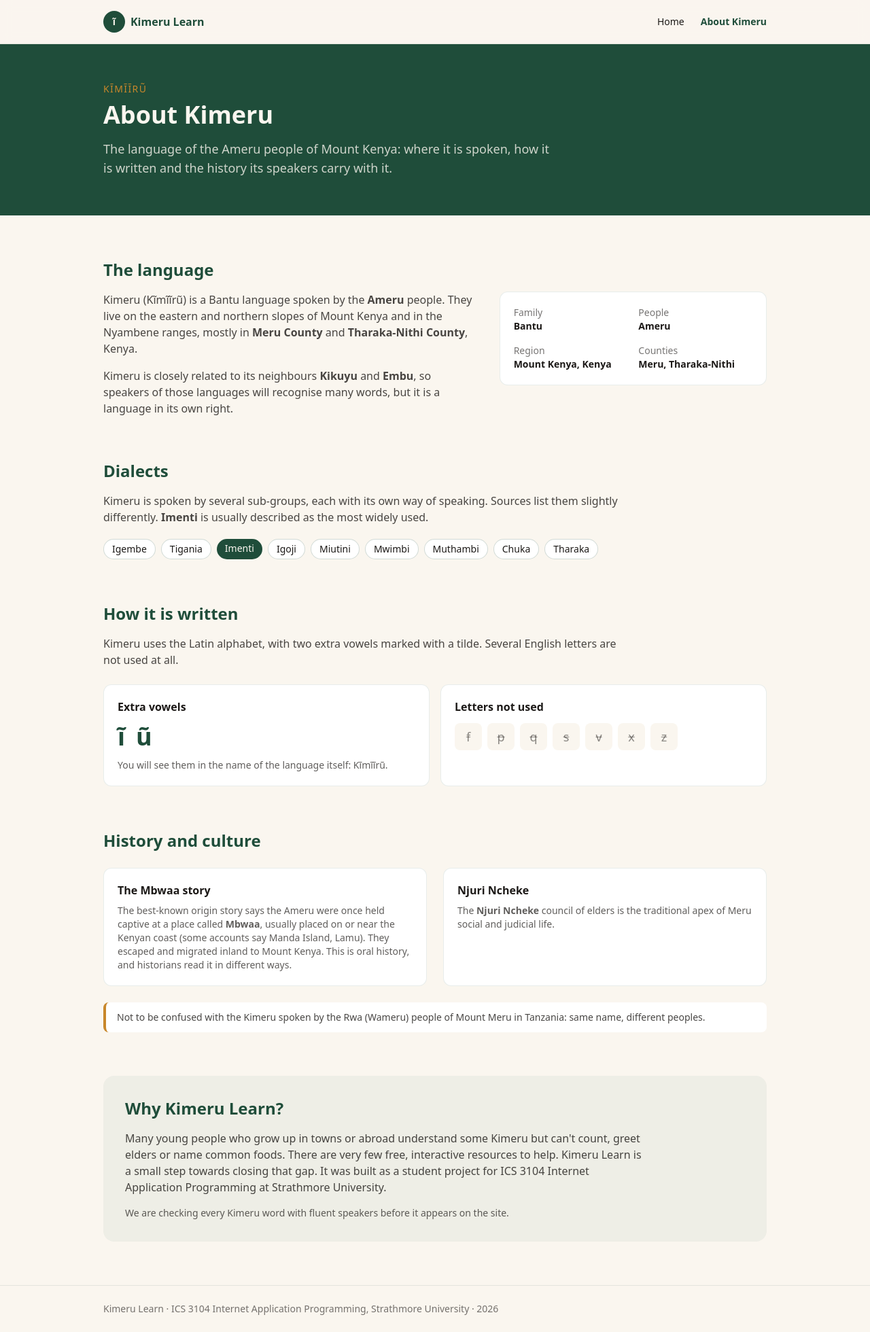
After one commit to Cato-Devs/kimeru-learn, a Laravel app: page /about in a window 1280 px wide. The commit adds this page. Shown: the whole page at 68% size. Run offline with Laravel 12, Linux system fonts and the light colour scheme; style sheets or scripts are compiled from the project's sources.

Commit message:
Add About Kimeru page
New /about page covering where Kimeru is spoken, its dialects, how it
is written, the Mbwaa origin story and Njuri Ncheke, and why the site
exists. The header now loops over a list of nav links, and the home
page's About section becomes a short teaser linking to the new page.
Adds feature tests for the page and the navigation.

```diff
--- /dev/null
+++ b/resources/views/about.blade.php
@@ -0,0 +1,140 @@
+@extends('layouts.app')
+
+@section('title', 'About Kimeru')
+
+@section('content')
+    {{-- Page header --}}
+    <section class="bg-forest text-cream">
+        <div class="mx-auto max-w-5xl px-6 py-14">
+            <p class="text-sm font-medium uppercase tracking-widest text-ochre">Kĩmĩĩrũ</p>
+            <h1 class="mt-2 text-4xl font-semibold">About Kimeru</h1>
+            <p class="mt-4 max-w-2xl text-lg text-cream/80">
+                The language of the Ameru people of Mount Kenya: where it is spoken, how it is written
+                and the history its speakers carry with it.
+            </p>
+        </div>
+    </section>
+
+    <div class="mx-auto max-w-5xl space-y-16 px-6 py-16">
+        {{-- The language --}}
+        <section aria-labelledby="language">
+            <h2 id="language" class="text-2xl font-semibold text-forest">The language</h2>
+            <div class="mt-4 grid gap-8 lg:grid-cols-[1.4fr_1fr]">
+                <div class="space-y-4 text-ink/80">
+                    <p>
+                        Kimeru (Kĩmĩĩrũ) is a Bantu language spoken by the <strong>Ameru</strong> people. They live
+                        on the eastern and northern slopes of Mount Kenya and in the Nyambene ranges, mostly in
+                        <strong>Meru County</strong> and <strong>Tharaka-Nithi County</strong>, Kenya.
+                    </p>
+                    <p>
+                        Kimeru is closely related to its neighbours <strong>Kikuyu</strong> and <strong>Embu</strong>,
+                        so speakers of those languages will recognise many words, but it is a language in its own right.
+                    </p>
+                </div>
+                <dl class="grid grid-cols-2 gap-4 self-start rounded-xl border border-forest/10 bg-white p-5 text-sm">
+                    <div>
+                        <dt class="text-ink/60">Family</dt>
+                        <dd class="font-semibold">Bantu</dd>
+                    </div>
+                    <div>
+                        <dt class="text-ink/60">People</dt>
+                        <dd class="font-semibold">Ameru</dd>
+                    </div>
+                    <div>
+                        <dt class="text-ink/60">Region</dt>
+                        <dd class="font-semibold">Mount Kenya, Kenya</dd>
+                    </div>
+                    <div>
+                        <dt class="text-ink/60">Counties</dt>
+                        <dd class="font-semibold">Meru, Tharaka-Nithi</dd>
+                    </div>
+                </dl>
+            </div>
+        </section>
+
+        {{-- Dialects --}}
+        <section aria-labelledby="dialects">
+            <h2 id="dialects" class="text-2xl font-semibold text-forest">Dialects</h2>
+            <p class="mt-4 max-w-3xl text-ink/80">
+                Kimeru is spoken by several sub-groups, each with its own way of speaking. Sources list them
+                slightly differently. <strong>Imenti</strong> is usually described as the most widely used.
+            </p>
+            <ul class="mt-5 flex flex-wrap gap-2">
+                @foreach (['Igembe', 'Tigania', 'Imenti', 'Igoji', 'Miutini', 'Mwimbi', 'Muthambi', 'Chuka', 'Tharaka'] as $dialect)
+                    <li @class([
+                        'rounded-full px-3 py-1 text-sm',
+                        'bg-forest text-cream' => $dialect === 'Imenti',
+                        'border border-forest/20 bg-white' => $dialect !== 'Imenti',
+                    ])>{{ $dialect }}</li>
+                @endforeach
+            </ul>
+        </section>
+
+        {{-- Writing --}}
+        <section aria-labelledby="writing">
+            <h2 id="writing" class="text-2xl font-semibold text-forest">How it is written</h2>
+            <p class="mt-4 max-w-3xl text-ink/80">
+                Kimeru uses the Latin alphabet, with two extra vowels marked with a tilde.
+                Several English letters are not used at all.
+            </p>
+            <div class="mt-6 grid gap-4 sm:grid-cols-2">
+                <div class="rounded-xl border border-forest/10 bg-white p-5">
+                    <h3 class="font-semibold">Extra vowels</h3>
+                    <p class="mt-3 flex gap-4 text-4xl font-semibold text-forest">
+                        <span>ĩ</span><span>ũ</span>
+                    </p>
+                    <p class="mt-3 text-sm text-ink/70">You will see them in the name of the language itself: Kĩmĩĩrũ.</p>
+                </div>
+                <div class="rounded-xl border border-forest/10 bg-white p-5">
+                    <h3 class="font-semibold">Letters not used</h3>
+                    <ul class="mt-3 flex flex-wrap gap-2" aria-label="Letters not used in Kimeru">
+                        @foreach (['f', 'p', 'q', 's', 'v', 'x', 'z'] as $letter)
+                            <li class="grid h-10 w-10 place-items-center rounded-lg bg-cream text-lg text-ink/50 line-through">{{ $letter }}</li>
+                        @endforeach
+                    </ul>
+                </div>
+            </div>
+        </section>
+
+        {{-- History and culture --}}
+        <section aria-labelledby="history">
+            <h2 id="history" class="text-2xl font-semibold text-forest">History and culture</h2>
+            <div class="mt-6 grid gap-6 sm:grid-cols-2">
+                <article class="rounded-xl border border-forest/10 bg-white p-5">
+                    <h3 class="font-semibold">The Mbwaa story</h3>
+                    <p class="mt-2 text-sm text-ink/70">
+                        The best-known origin story says the Ameru were once held captive at a place called
+                        <strong>Mbwaa</strong>, usually placed on or near the Kenyan coast (some accounts say
+                        Manda Island, Lamu). They escaped and migrated inland to Mount Kenya. This is oral
+                        history, and historians read it in different ways.
+                    </p>
+                </article>
+                <article class="rounded-xl border border-forest/10 bg-white p-5">
+                    <h3 class="font-semibold">Njuri Ncheke</h3>
+                    <p class="mt-2 text-sm text-ink/70">
+                        The <strong>Njuri Ncheke</strong> council of elders is the traditional apex of Meru
+                        social and judicial life.
+                    </p>
+                </article>
+            </div>
+            <p class="mt-6 rounded-lg border-l-4 border-ochre bg-white px-4 py-3 text-sm text-ink/80">
+                Not to be confused with the Kimeru spoken by the Rwa (Wameru) people of Mount Meru in Tanzania:
+                same name, different peoples.
+            </p>
+        </section>
+
+        {{-- About this project --}}
+        <section aria-labelledby="project" class="rounded-2xl bg-forest/5 p-8">
+            <h2 id="project" class="text-2xl font-semibold text-forest">Why Kimeru Learn?</h2>
+            <p class="mt-4 max-w-3xl text-ink/80">
+                Many young people who grow up in towns or abroad understand some Kimeru but can't count,
+                greet elders or name common foods. There are very few free, interactive resources to help.
+                Kimeru Learn is a small step towards closing that gap. It was built as a student project for
+                ICS 3104 Internet Application Programming at Strathmore University.
+            </p>
+            <p class="mt-4 max-w-3xl text-sm text-ink/70">
+                We are checking every Kimeru word with fluent speakers before it appears on the site.
+            </p>
+        </section>
+    </div>
+@endsection
--- a/resources/views/partials/header.blade.php
+++ b/resources/views/partials/header.blade.php
@@ -1,3 +1,10 @@
+@php
+    $links = [
+        'home' => 'Home',
+        'about' => 'About Kimeru',
+    ];
+@endphp
+
 <header class="border-b border-forest/10 bg-cream/90 backdrop-blur">
     <div class="mx-auto flex max-w-5xl items-center justify-between px-6 py-4">
         <a href="{{ route('home') }}" class="flex items-center gap-2 font-semibold text-forest">
@@ -7,16 +14,18 @@
 
         <nav aria-label="Main">
             <ul class="flex gap-6 text-sm">
+                @foreach ($links as $route => $label)
                     <li>
-                    <a href="{{ route('home') }}"
+                        <a href="{{ route($route) }}"
                            @class([
                                'hover:text-forest',
-                           'font-semibold text-forest' => request()->routeIs('home'),
+                               'font-semibold text-forest' => request()->routeIs($route),
                            ])
-                       @if (request()->routeIs('home')) aria-current="page" @endif>
-                        Home
+                           @if (request()->routeIs($route)) aria-current="page" @endif>
+                            {{ $label }}
                         </a>
                     </li>
+                @endforeach
             </ul>
         </nav>
     </div>
--- a/routes/web.php
+++ b/routes/web.php
@@ -3,3 +3,4 @@
 use Illuminate\Support\Facades\Route;
 
 Route::view('/', 'home')->name('home');
+Route::view('/about', 'about')->name('about');
```
Also changed, not shown: resources/views/home.blade.php (+11 -44 lines), tests/Feature/AboutPageTest.php (added, +31 -0 lines). Lines whose indentation alone changed are shown as unchanged.
